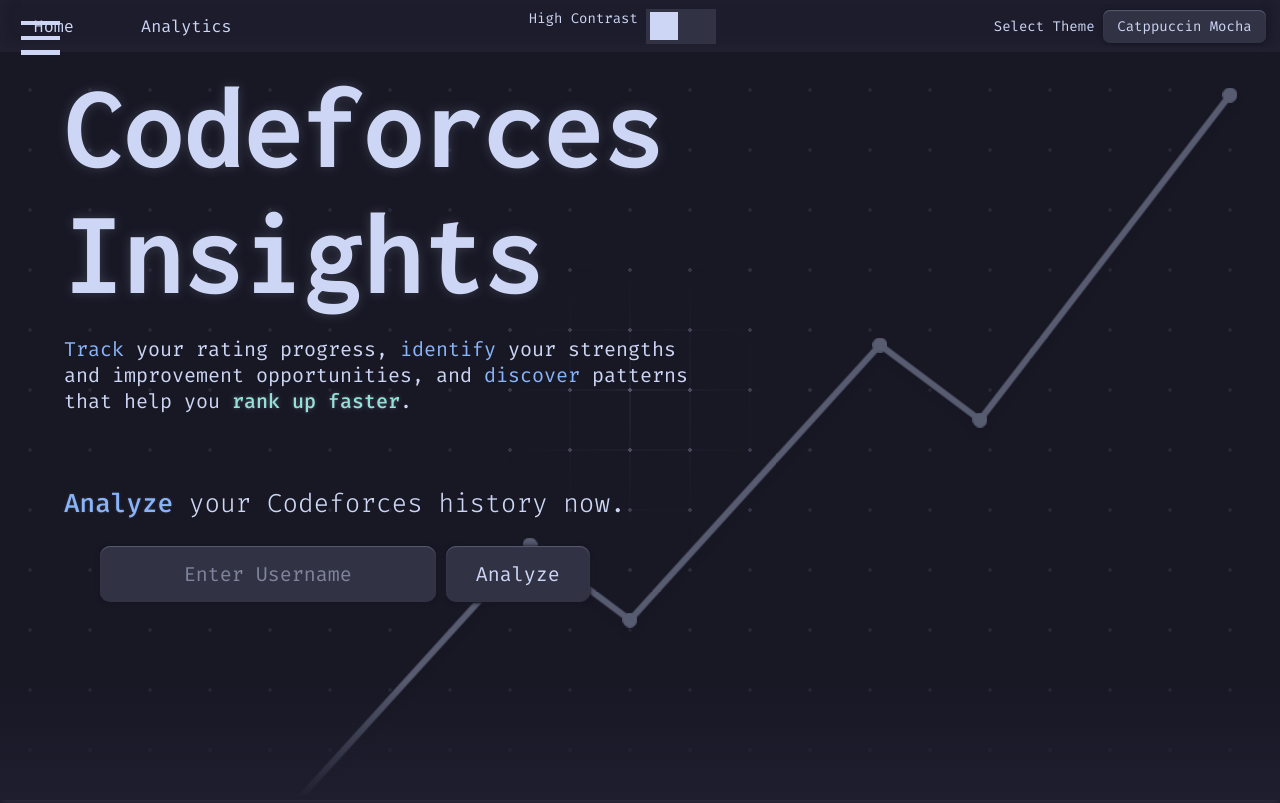
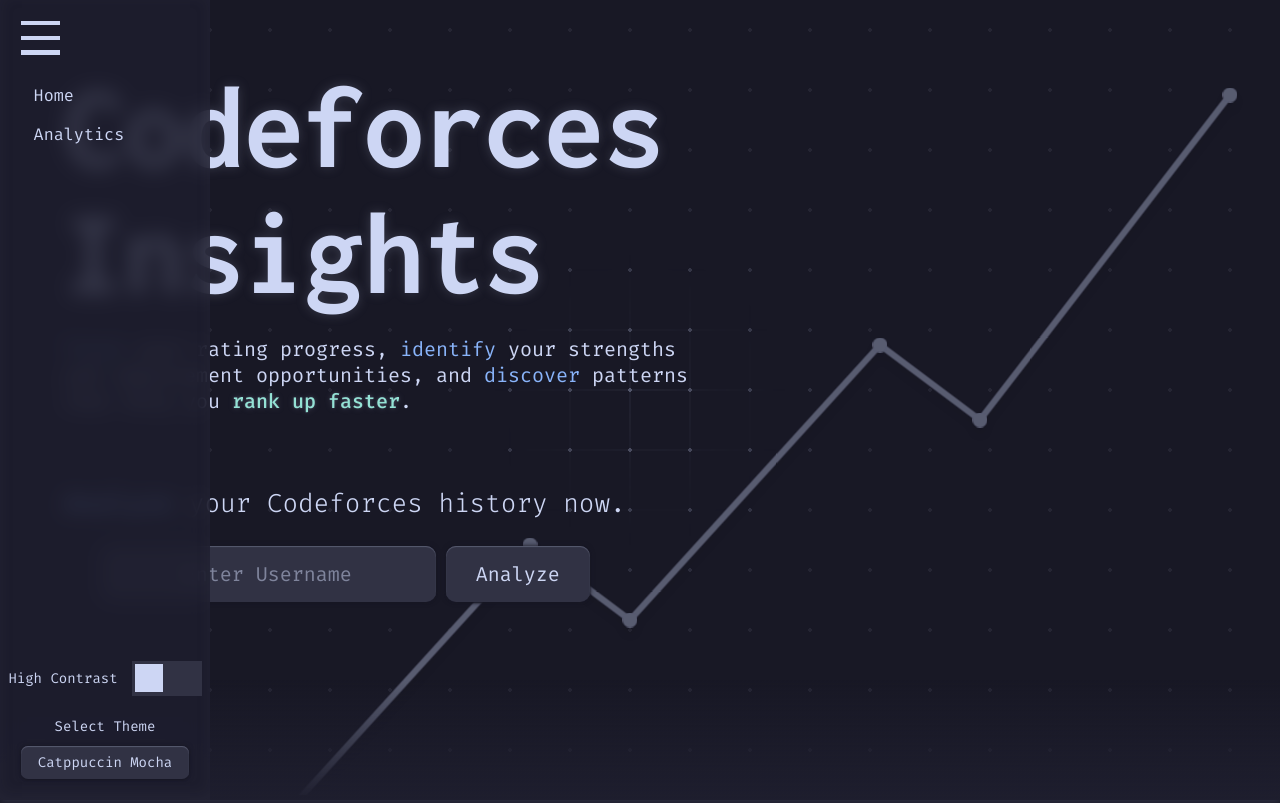
Before and after one commit to Yuqzii/codeforces-insights, a website: page frontend/public/index.html in a window 1280 px wide. Shown: the top 803 px of the page. Drawn offline with nearby package versions, Linux system fonts and the light colour scheme; files that its build step writes are made by us from their sources; files whose address does not match are found by name.

Commit message:
feat: create basic layout for burger menu

```diff
--- a/frontend/public/index.html
+++ b/frontend/public/index.html
@@ -31,6 +31,7 @@
 			<a href="#analytics-section">Analytics</a>
 		</nav>
 		<div>
+			<div id="high-contrast-container">
 				<span>High Contrast</span>
 				<label class="switch">
 					<input type="checkbox" id="high-contrast-slider">
@@ -43,6 +44,7 @@
 					<option value="theme-catppuccin">Catppuccin Mocha</option>
 					<option value="theme-gruvbox">Gruvbox</option>
 				</select>
+			</div>
 		</div>
 	</div>
 
--- a/frontend/src/style.css
+++ b/frontend/src/style.css
@@ -2,7 +2,6 @@
 	--bg-transition-speed: 150ms;
 	--cursor-x: -100px;
 	--cursor-y: -100px;
-	--nav-bar-height: clamp(3rem, 6.5vh, 6rem);
 
 	--bg: #1e1e2e;
 	--bg1: #313244;
@@ -67,10 +66,6 @@
 html {
 	font-size: clamp(14px, 0.9vw, 2vh);
 	scroll-behavior: smooth;
-}
-
-[id] {
-	scroll-margin-top: var(--nav-bar-height);
 }
 
 ::placeholder {
@@ -310,12 +305,13 @@
 /* Nav bar */
 #nav-bar {
 	position: fixed;
-	z-index: 10;
 	display: flex;
-	align-items: center;
+	flex-direction: column;
 	justify-content: space-between;
-	width: 100vw;
-	height: var(--nav-bar-height);
+	z-index: 5;
+	width: 15em;
+	height: 100vh;
+	gap: 3em;
 
 	background-color: color-mix(in srgb, var(--bg), transparent 15%);
 	backdrop-filter: blur(10px);
@@ -325,7 +321,10 @@
 
 #nav-bar nav {
 	display: flex;
+	flex-direction: column;
 	font-size: 1.2rem;
+	margin-top: 6rem;
+	gap: 1em;
 }
 
 #nav-bar nav a {
@@ -354,8 +353,22 @@
 	transform: translateX(-50%) scaleX(1);
 }
 
+#high-contrast-container {
+	display: flex;
+	flex-direction: row;
+	align-items: center;
+	justify-content: center;
+	gap: 1em;
+}
+
 .theme-select {
-	margin: auto 1em;
+	font-size: 1em;
+	margin: 1.5rem;
+	display: flex;
+	flex-direction: column;
+	justify-content: center;
+	gap: 0.75em;
+	text-align: center;
 }
 
 /* Hero section */
```
Lines whose indentation alone changed are shown as unchanged.
